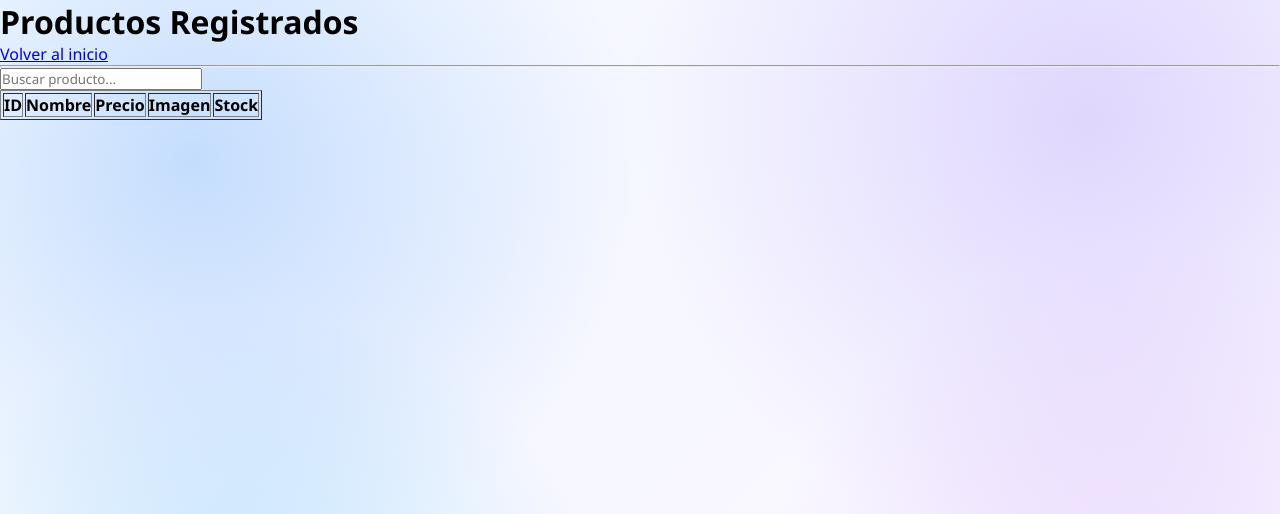
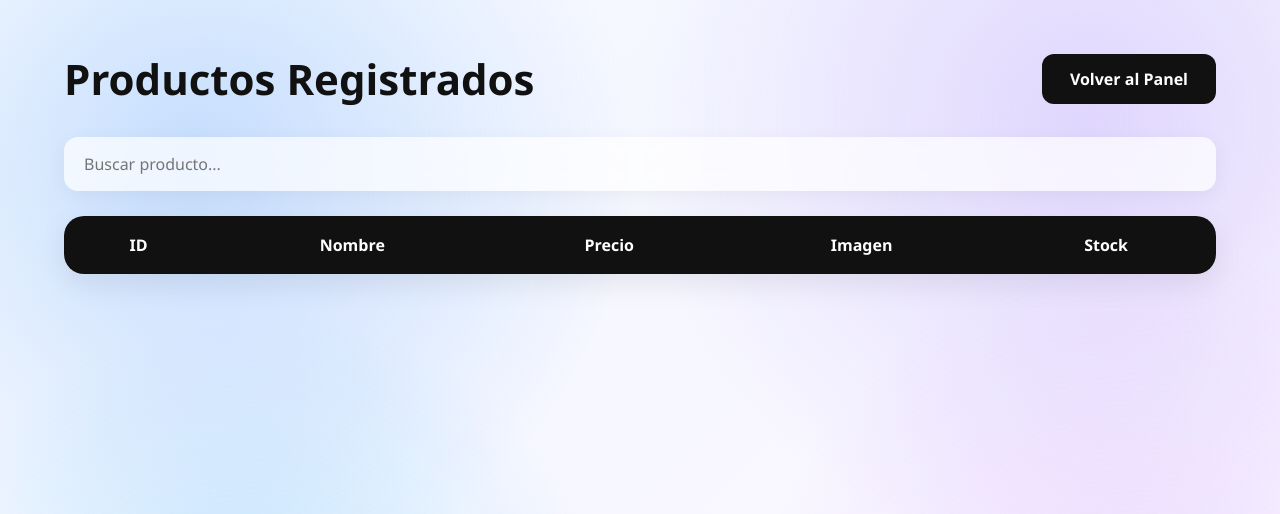
Before and after one commit to Yhulianx/tiendapython, a Flask app: page /ver-productos in a window 1280 px wide. Shown: the top 514 px of the page. Run offline with Flask 3, Linux system fonts and the light colour scheme; the visitor is signed in with stand-in values (Sample User, id 1); lists and menus that the app fills with data are empty.

Commit message:
eduuuuuuuuuuuuuu

```diff
--- a/static/style.css
+++ b/static/style.css
@@ -662,3 +662,92 @@ header{
     color:#666;
     line-height:1.6;
 }
+/* ================= VER PRODUCTOS ================= */
+
+.productos-container{
+    width:90%;
+    max-width:1300px;
+    margin:50px auto;
+}
+
+.productos-header{
+    display:flex;
+    justify-content:space-between;
+    align-items:center;
+    margin-bottom:30px;
+}
+
+.productos-header h1{
+    font-size:42px;
+    color:#111;
+}
+
+.btn-volver{
+    text-decoration:none;
+    background:#111;
+    color:white;
+    padding:14px 28px;
+    border-radius:12px;
+    font-weight:600;
+    transition:.3s;
+}
+
+.btn-volver:hover{
+    transform:translateY(-2px);
+    background:#222;
+}
+
+.buscador-box{
+    margin-bottom:25px;
+}
+
+#buscador{
+    width:100%;
+    padding:16px 20px;
+    border:none;
+    border-radius:14px;
+    background:rgba(255,255,255,0.7);
+    backdrop-filter:blur(10px);
+    font-size:16px;
+    box-shadow:0 5px 20px rgba(0,0,0,.05);
+}
+
+.tabla-container{
+    background:rgba(255,255,255,0.55);
+    backdrop-filter:blur(20px);
+    border-radius:20px;
+    overflow:hidden;
+    box-shadow:0 10px 30px rgba(0,0,0,.08);
+}
+
+table{
+    width:100%;
+    border-collapse:collapse;
+}
+
+thead{
+    background:#111;
+    color:white;
+}
+
+th{
+    padding:18px;
+    text-align:center;
+}
+
+td{
+    padding:18px;
+    text-align:center;
+    border-bottom:1px solid rgba(0,0,0,.08);
+}
+
+tr:hover{
+    background:rgba(255,255,255,0.5);
+}
+
+.img-producto{
+    width:80px;
+    height:80px;
+    object-fit:cover;
+    border-radius:10px;
+}
--- a/templates/ver_productos.html
+++ b/templates/ver_productos.html
@@ -1,8 +1,11 @@
 <!DOCTYPE html>
-<html>
+<html lang="es">
 <head>
 
-    <title>Ver Productos</title>
+    <meta charset="UTF-8">
+    <meta name="viewport" content="width=device-width, initial-scale=1.0">
+
+    <title>Ver Productos | TECH Zone</title>
 
     <link rel="stylesheet"
     href="{{ url_for('static', filename='style.css') }}">
@@ -11,13 +14,19 @@
 
 <body>
 
+    <div class="productos-container">
+
+        <div class="productos-header">
+
             <h1>Productos Registrados</h1>
 
-    <a href="panel_admin.html">Volver al inicio</a>
+            <a href="/panel-admin" class="btn-volver">
+                Volver al Panel
+            </a>
 
-    <hr>
+        </div>
 
-    <div class="contenedor-tabla">
+        <div class="buscador-box">
 
             <input
                 type="text"
@@ -25,7 +34,13 @@
                 placeholder="Buscar producto..."
             >
 
-        <table border="1">
+        </div>
+
+        <div class="tabla-container">
+
+            <table>
+
+                <thead>
 
                     <tr>
                         <th>ID</th>
@@ -35,6 +50,10 @@
                         <th>Stock</th>
                     </tr>
 
+                </thead>
+
+                <tbody>
+
                     {% for producto in productos %}
 
                     <tr class="fila-producto">
@@ -43,16 +62,16 @@
 
                         <td>{{ producto[1] }}</td>
 
-                <td>{{ producto[2] }}</td>
+                        <td>Bs {{ producto[2] }}</td>
 
                         <td>
 
                             {% if producto[3] %}
 
                             <img
-                        src="{{ url_for('static',
-                        filename='uploads/' + producto[3]) }}"
-                        width="80">
+                                src="{{ url_for('static', filename='uploads/' + producto[3]) }}"
+                                class="img-producto"
+                            >
 
                             {% else %}
 
@@ -68,7 +87,11 @@
 
                     {% endfor %}
 
+                </tbody>
+
             </table>
+
+        </div>
 
     </div>
 
```
Lines whose indentation alone changed are shown as unchanged.
